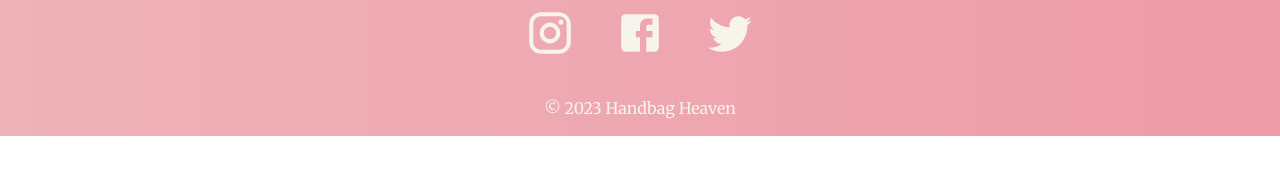
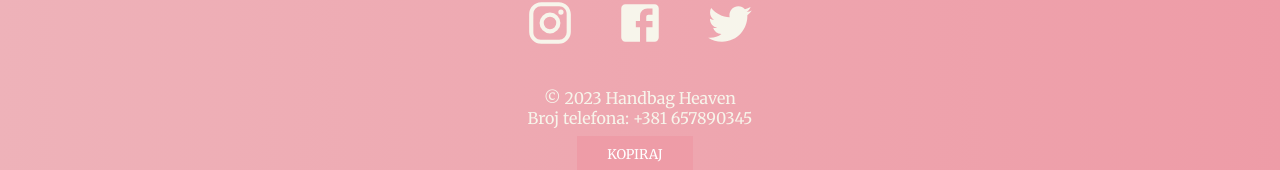
Before and after one commit to majabrankovic/react-prodavnica, a React (Create React App) app: page /onama in a window 1280 px wide. Shown: the part 2485-2655 px from the top of the page. Before the commit the page ends 2621 px from the top, so only its background shows below. Built offline with nearby package versions, Linux system fonts and the light colour scheme; a web font is replaced by a local one.

Commit message:
Dodat custom hook i finalni CSS

```diff
--- a/package.json
+++ b/package.json
@@ -10,6 +10,7 @@
     "@testing-library/jest-dom": "^5.16.5",
     "@testing-library/react": "^13.4.0",
     "@testing-library/user-event": "^13.5.0",
+    "copy-to-clipboard": "^3.3.3",
     "react": "^18.2.0",
     "react-dom": "^18.2.0",
     "react-icons": "^4.7.1",
--- a/src/App.js
+++ b/src/App.js
@@ -6,9 +6,13 @@
 import { ProizvodiContextProvider } from './context/ProizvodiContext';
 import Footer from './components/footer';
 import Kontakt from './pages/Kontakt';
+import CopyButton from "./components/CopyButton";
 import './App.css';
 
 function App() {
+
+  const telefon = "+381 657890345";
+
   return (
     <div className="App">
       <ProizvodiContextProvider>
@@ -21,6 +25,9 @@
                 <Route path="/onama"  element={<ONama />} />
               </Routes>
               <Footer />
+
+                <CopyButton textToCopy={telefon}/>
+
             </Router>
       </ProizvodiContextProvider>
     </div>
--- /dev/null
+++ b/src/components/CopyButton.css
@@ -0,0 +1,46 @@
+/*za dodatne dugmice kopiraj*/
+
+
+    .dugme-kopiranje {
+      color: white;
+      text-align: center;
+      margin-right: 10px;
+      padding-top: 10px;
+      padding-left: 30px;
+      padding-right: 30px;
+      padding-bottom: 10px;
+      margin-bottom: 0px;
+      background-color: #ee9ca7;
+      border: #f1f1f1;
+      border-bottom: 2px;
+      position: relative;
+    }
+
+    .dugme-kopiranje:hover{
+      cursor: pointer;
+    }
+
+    .kontejnerCopy{
+      text-align: center;
+      display:-ms-inline-grid;
+      background: #ee9ca7;  /* fallback for old browsers */
+      background: -webkit-linear-gradient(to right, #eeb2b9, #ee9ca7);  /* Chrome 10-25, Safari 5.1-6 */
+      background: linear-gradient(to right, #eeb2b9, #ee9ca7); /* W3C, IE 10+/ Edge, Firefox 16+, Chrome 26+, Opera 12+, Safari 7+ */
+      margin-left: 0px;
+      margin-right: 0px;
+      margin-top: 0px;
+      margin-bottom: -20px;
+      border-radius: 0%;
+    }
+
+    body::-webkit-scrollbar {
+      width: 10px;
+      background: #ee9ca7;  /* fallback for old browsers */
+      background: -webkit-linear-gradient(to right, #eeb2b9, #ee9ca7);  /* Chrome 10-25, Safari 5.1-6 */
+      background: linear-gradient(to right, #eeb2b9, #ee9ca7);
+    }
+
+    body::-webkit-scrollbar-thumb {
+      background-color: #f97f8f;
+      border-radius: 10px;
+    }
--- /dev/null
+++ b/src/components/CopyButton.jsx
@@ -0,0 +1,17 @@
+import React from "react";
+import { useCopyToClipboard } from "../custom hook/useCopyToClipboard";
+import "./CopyButton.css"
+
+const CopyButton = ({ textToCopy }) => {
+  const [isCopied, handleCopy] = useCopyToClipboard(2000);
+
+  return (
+  <div className="kontejnerCopy" >
+    <button className="dugme-kopiranje" disabled={isCopied} onClick={() => handleCopy(textToCopy)}>
+      {isCopied ? "KOPIRANO" : "KOPIRAJ"}
+    </button>
+    </div>
+  );
+};
+
+export default CopyButton;
--- a/src/components/footer.jsx
+++ b/src/components/footer.jsx
@@ -18,7 +18,7 @@
             <TwitterIcon />
           </a>
           </div>
-          <p> &copy; 2023 Handbag Heaven </p>
+          <p> &copy; 2023 Handbag Heaven <br></br>Broj telefona: +381 657890345 </p>
     </div>
   )
 }
--- /dev/null
+++ b/src/custom hook/useCopyToClipboard.js
@@ -0,0 +1,19 @@
+import { useState, useEffect } from "react";
+import copy from "copy-to-clipboard";
+
+export const useCopyToClipboard = (timeDisabled = null) => {
+  const [isCopied, setCopied] = useState(false);
+
+  const handleCopy = (textToCopy) => {
+    copy(textToCopy.toString());
+    setCopied(true);
+  };
+
+  useEffect(() => {
+    if (!isCopied) return;
+    let timeOut = window.setTimeout(() => setCopied(false), timeDisabled);
+    return () => window.clearTimeout(timeOut);
+  }, [isCopied]);
+
+  return [isCopied, handleCopy];
+};
```
Also changed, not shown: 1 other file (tests, documents, lock files or other folders).
